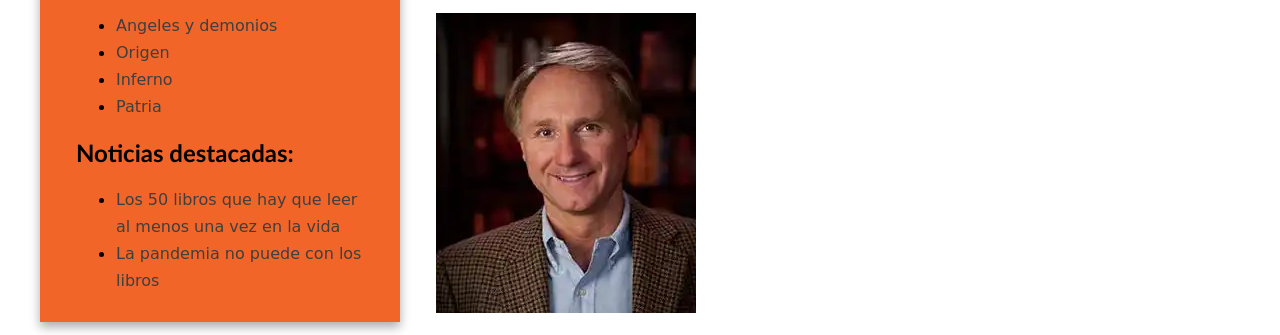
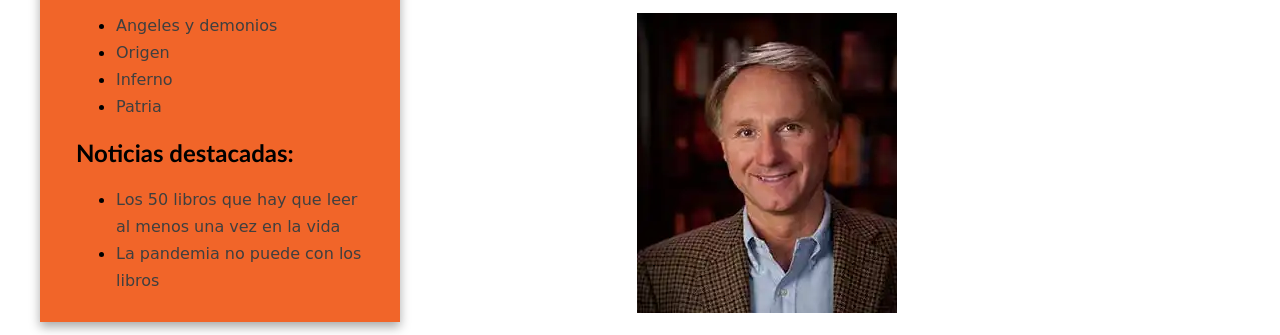
Before and after one commit to davidsoto0/Herramientas-HTML-y-CSS-Practica3, a website: page autores/DanBrown.html in a window 1280 px wide. Shown: the part 206-541 px from the top of the page. Drawn offline with Linux system fonts and the light colour scheme.

Commit message:
Update DanBrown.html

```diff
--- a/autores/DanBrown.html
+++ b/autores/DanBrown.html
@@ -14,7 +14,7 @@
     <link rel="stylesheet" href="../css/normalize2.min.css" media="print" onload="if(media!='all')media='all'">
     <link rel="stylesheet preload" href="../css/main1.css" as="style">
     <link rel="stylesheet" href="../css/main2.css" media="print" onload="if(media!='all')media='all'">
-    <link rel="stylesheet" href="../css/libros.css" media="print" onload="if(media!='all')media='all'">
+    <link rel="stylesheet" href="../css/categorias.css" media="print" onload="if(media!='all')media='all'">
     <link rel="stylesheet" href="../css/footer.css" media="print" onload="if(media!='all')media='all'">
 
     <!--<link rel="stylesheet" href="../css/normalize.min.css">
```
